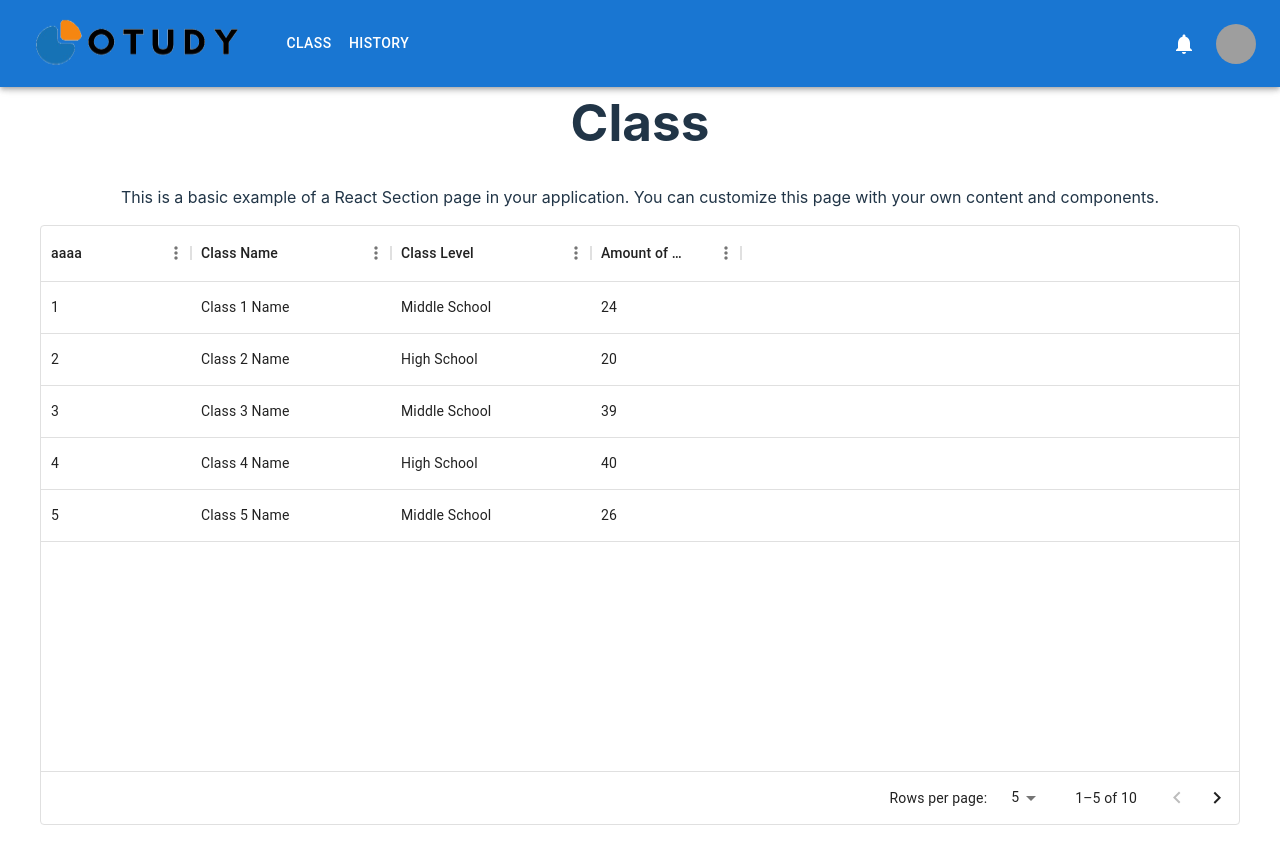
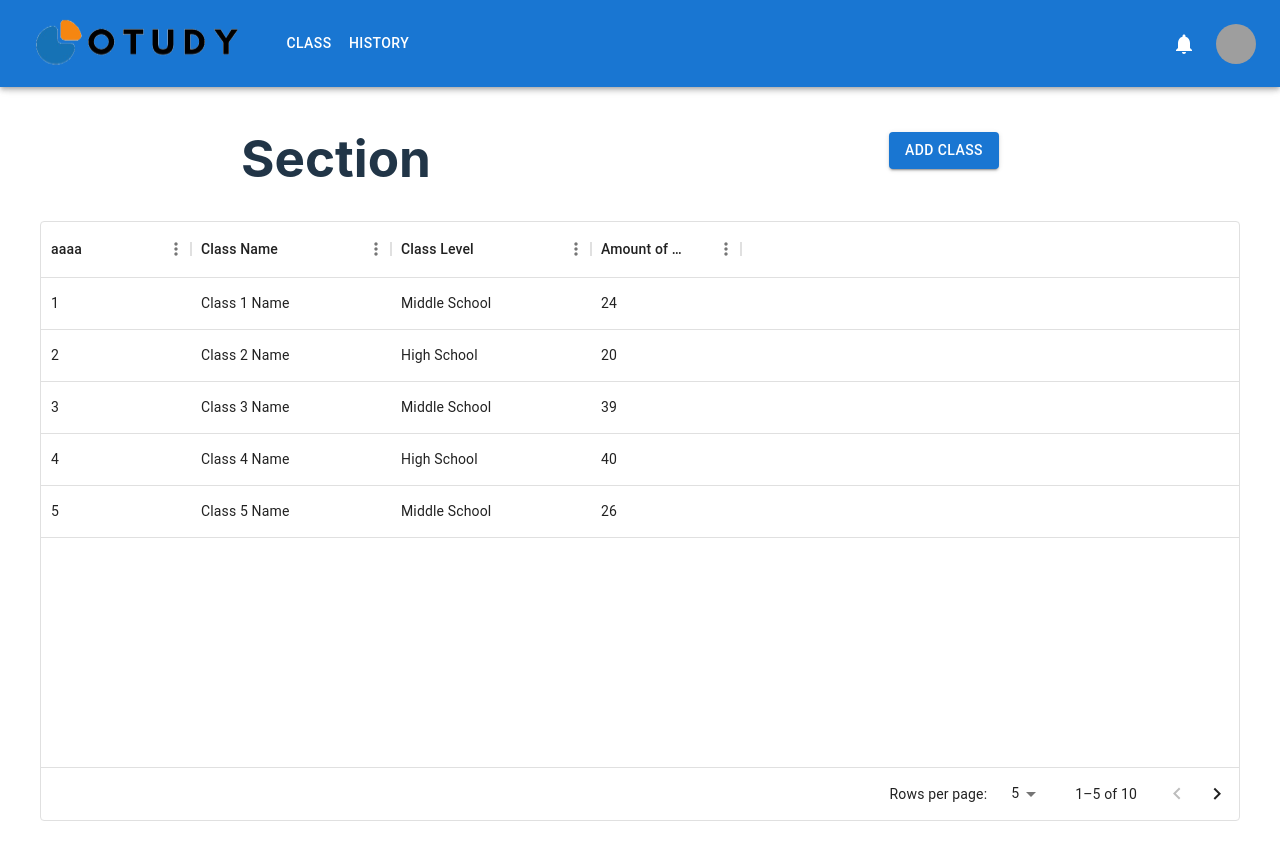
Before and after one commit to OTUDY/otudy_frontend, a React (Vite) app: page /section in a window 1280 px wide. Built offline with nearby package versions, Linux system fonts and the light colour scheme; grey boxes are pictures that could not be loaded.

Commit message:
add class add form

```diff
--- /dev/null
+++ b/src/components/AddClassForm.tsx
@@ -0,0 +1,71 @@
+import React, { useState } from "react";
+import {
+  Dialog,
+  DialogActions,
+  DialogContent,
+  DialogTitle,
+  Button,
+  TextField,
+} from "@mui/material";
+
+interface AddClassFormProps {
+  open: boolean;
+  onClose: () => void;
+}
+
+const AddClassForm: React.FC<AddClassFormProps> = ({ open, onClose }) => {
+  const [className, setClassName] = useState("");
+  const [classLevel, setClassLevel] = useState("");
+  const [description, setDescription] = useState("");
+
+  const handleCreate = () => {
+    // Handle create action
+    console.log("Class Name:", className);
+    console.log("Class Level:", classLevel);
+    console.log("Description:", description);
+    onClose(); // Close the dialog
+  };
+
+  return (
+    <Dialog open={open} onClose={onClose}>
+      <DialogTitle>Add Class</DialogTitle>
+      <DialogContent>
+        <form>
+          <TextField
+            label="Class Name"
+            value={className}
+            onChange={(e) => setClassName(e.target.value)}
+            fullWidth
+            sx={{ marginBottom: 2 }}
+          />
+          <TextField
+            label="Class Level"
+            value={classLevel}
+            onChange={(e) => setClassLevel(e.target.value)}
+            fullWidth
+            sx={{ marginBottom: 2 }}
+          />
+          <TextField
+            label="Description"
+            value={description}
+            onChange={(e) => setDescription(e.target.value)}
+            fullWidth
+            sx={{ marginBottom: 2 }}
+          />
+        </form>
+      </DialogContent>
+      <DialogActions
+        sx={{ display: "flex", justifyContent: "center", marginBottom: 2 }}
+      >
+        <Button onClick={onClose} color="primary">
+          Cancel
+        </Button>
+        <Button onClick={handleCreate} color="primary">
+          Create
+        </Button>
+      </DialogActions>
+    </Dialog>
+  );
+};
+
+export default AddClassForm;
--- a/src/pages/Section.tsx
+++ b/src/pages/Section.tsx
@@ -1,8 +1,20 @@
-import React from "react";
+import React, { useState } from "react";
 import HeaderBar from "../components/HeaderBar";
 import ClassTable from "../components/ClassTable";
+import AddClassForm from "../components/AddClassForm"; // Adjust the import path based on your project structure
+import { Button, Grid } from "@mui/material";
 
 const Section = () => {
+  const [isAddClassFormOpen, setIsAddClassFormOpen] = useState(false);
+
+  const handleOpenAddClassForm = () => {
+    setIsAddClassFormOpen(true);
+  };
+
+  const handleCloseAddClassForm = () => {
+    setIsAddClassFormOpen(false);
+  };
+
   return (
     <div className="page-container">
       <div className="header-bar">
@@ -11,14 +23,29 @@ const Section = () => {
 
       <div className="content">
         <div className="section-content">
-          <h1>Class</h1>
-          <p>
-            This is a basic example of a React Section page in your application.
-            You can customize this page with your own content and components.
-          </p>
+          <Grid container spacing={2} alignItems="center" marginTop={"20px"}>
+            <Grid item xs={12} md={6}>
+              <h1>Section</h1>
+            </Grid>
+            <Grid item xs={12} md={6}>
+              <Button
+                variant="contained"
+                color="primary"
+                onClick={handleOpenAddClassForm}
+                sx={{ marginBottom: 2 }}
+              >
+                Add Class
+              </Button>
+            </Grid>
+          </Grid>
           <ClassTable />
         </div>
       </div>
+
+      <AddClassForm
+        open={isAddClassFormOpen}
+        onClose={handleCloseAddClassForm}
+      />
     </div>
   );
 };
```
